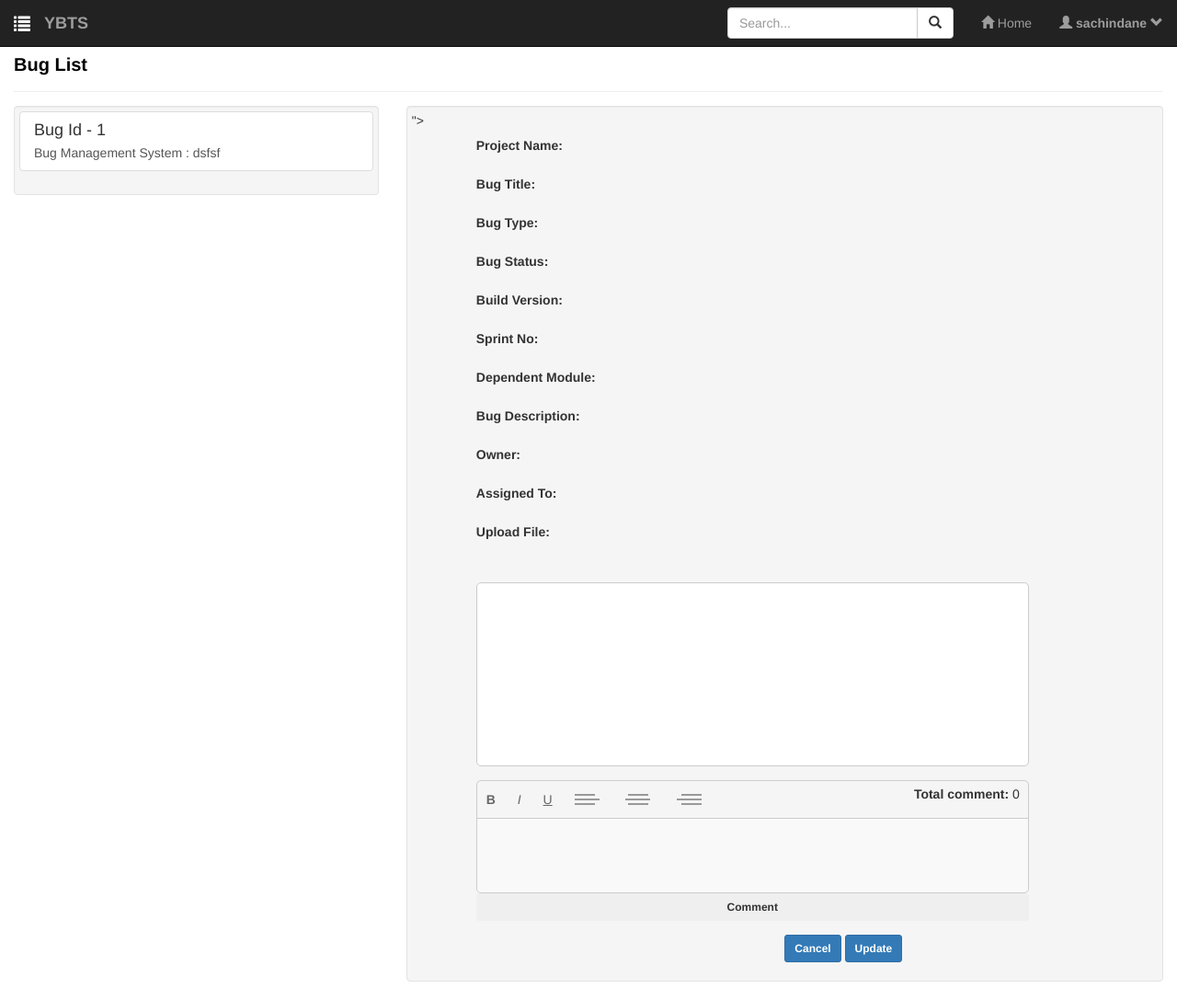
After one commit to sachind-cuelogic/BugManagementSystem, a Django app: page /bug_list/ in a window 1280 px wide. The commit adds this page. Shown: the whole page at 92% size. Run offline with Django 3.2, Linux system fonts and the light colour scheme; a user stored in the database is signed in; data comes from the database, SQL or seed files in the repository; some libraries are stand-ins or nearby versions.

Commit message:
bug list

```diff
--- a/bms/bms/settings.py
+++ b/bms/bms/settings.py
@@ -7,7 +7,7 @@ SECRET_KEY = 'l3jp1otpe@z+4h!r$zrpju13pbqp0*%or9riuursg)2@o#wk(@'
 
 DEBUG = True
 
-ALLOWED_HOSTS = ["172.21.32.79"]
+ALLOWED_HOSTS = []
 
 EMAIL_USE_TLS = True
 EMAIL_HOST = 'smtp.gmail.com'
--- /dev/null
+++ b/bms/bms_app/static/bms_app/css/bug_list.css
@@ -0,0 +1,221 @@
+html {
+  height: 100%;
+}
+body {
+  min-height: 100%;
+}
+.list-group-item{
+	margin-bottom: 10px;
+}
+.form-horizontal .control-label {
+    text-align: left;
+}
+
+#col2{
+
+}
+
+.title{
+    color:black;
+    font-size:20px;
+    font-weight: bold;
+}
+
+.page-header{
+    padding-top: 60px;
+    margin: 0px;
+}
+.row{
+	padding-top: 15px;
+}
+.well{
+	padding: 5px;
+}
+textarea{
+  resize: none;
+  outline: none;
+  width: 394px;
+  font-family: tahoma;
+  background: #f9f9f9;
+}
+
+textarea:focus{
+  background: #fff;
+}
+
+input[type="submit"]{
+
+  padding: 5px 0px;
+  font-weight: bold;
+
+}
+
+.content{
+  width: 100%;
+}
+
+/*.comments{
+  width: 400px;
+  margin: 30px auto;
+}*/
+
+.insert-text{
+  position: relative;
+}
+
+.insert-text .loading{
+  position: absolute;
+  bottom: -25px;
+  display: none;
+}
+
+.insert-text .total-comment{
+  position: absolute;
+  bottom: -25px;
+  right: 0px;
+}
+
+.insert-text .total-comment:before{
+  content: "Total comment: ";
+  font-weight: bold;
+}
+
+.list-comments{
+  margin-top: 30px;
+  border: 1px solid #ccc;
+  background: #fff;
+}
+
+.list-comments > div{
+  padding: 10px;
+  border-bottom: 1px solid #ccc;
+}
+
+.list-comments > div:last-child{
+  border-bottom: none;
+}
+
+.editor{
+  border: 1px solid #ccc;
+  border-radius: 5px;
+}
+
+.editor-header{
+  border-bottom: 1px solid #ccc;
+}
+
+.editor-header a{
+  display: inline-block;
+  padding: 10px;
+  color: #666;
+}
+
+.editor-header a:hover{
+  color: #000;
+}
+
+.editor-content{
+  padding: 10px;
+  outline: none;
+  min-height: 80px;
+  background: #f9f9f9;
+  border-radius: 0px 0px 5px 5px;
+}
+
+.editor-content:focus{
+  background: #fff;
+}
+
+b{
+  font-weight: bold;
+}
+
+i{
+  font-style: italic;
+}
+
+p{
+  line-height: 20px;
+}
+
+a{
+  text-decoration: none;
+}
+
+[data-role="bold"]{
+  font-weight: bold;
+}
+
+[data-role="italic"]{
+  font-style: italic;
+}
+
+[data-role="underline"]{
+  text-decoration: underline;
+}
+
+[class^="menu"] {
+  position: relative;
+  top: 6px;
+  display: block;
+  width: 27px;
+  height: 2px;
+  margin: 0 auto;
+  background: #999;
+}
+
+[class^="menu"]:before {
+  content: '';
+  top: -5px;
+  width: 80%;
+  position: relative;
+  display: block;
+  height: 2px;
+  margin: 0 auto;
+  background: #999;
+}
+
+[class^="menu"]:after {
+  content: '';
+  top: 3px;
+  width: 80%;
+  position: relative;
+  display: block;
+  height: 2px;
+  margin: 0 auto;
+  background: #999;
+}
+
+.menu-left {
+  margin-right: 5px;
+}
+
+.menu-left:before{
+  margin-right: 5px;
+}
+
+.menu-left:after{
+  margin-right: 5px;
+}
+
+.menu-right {
+  margin-left: 5px;
+}
+
+.menu-right:before{
+  margin-left: 5px;
+}
+
+.menu-right:after{
+  margin-left: 5px;
+}
+.list-comments{
+  border-radius: 5px;
+  height: 200px;
+  overflow-y: scroll;
+  margin-bottom: 15px;
+
+}
+.total-comment{
+  margin-right: 10px;
+}
--- a/bms/bms_app/static/bms_app/js/bug_view.js
+++ b/bms/bms_app/static/bms_app/js/bug_view.js
@@ -7,3 +7,112 @@ $(document).ready(function(){
 			);
 	}
 });
+
+$(document).ready(function(){
+  $(".editor-header a").click(function(e){
+    e.preventDefault();
+
+    var _val = $(this).data("role"),
+        _sizeValIn = parseInt($(this).data("size-val") + 1),
+        _sizeValRe = parseInt($(this).data("size-val") - 1),
+        _size = $(this).data("size");
+    if(_size == "in-size"){
+      document.execCommand(_val, false, _sizeValIn + "px");
+    } else{
+      document.execCommand(_val, false, _sizeValRe + "px");
+    }
+  });
+});
+
+$(document).ready(function(){
+  var $text = $("#text"),
+      $submit = $("input[type='submit']"),
+      $listComment = $(".list-comments"),
+      $loading = $(".loading"),
+      _data,
+      $totalCom = $(".total-comment");
+
+  $totalCom.text($(".list-comments > div").length);
+
+  $($submit).click(function(){
+    if($text.html() == ""){
+      alert("Plesea write a comment!");
+      $text.focus();
+    } else{
+      _data = $text.html();
+      $.ajax({
+        type: "POST",
+        url: window.local,
+        data: _data,
+        cache: false,
+        success: function(html){
+          $loading.show().fadeOut(300);
+          $listComment.append("<div>"+_data+"</div>");
+          $text.html("");
+          $totalCom.text($(".list-comments > div").length);
+        }
+      });
+      return false;
+    }
+  });
+});
+
+
+function getCookie(name) {
+    var cookieValue = null;
+    if (document.cookie && document.cookie != '') {
+        var cookies = document.cookie.split(';');
+        for (var i = 0; i < cookies.length; i++) {
+            var cookie = jQuery.trim(cookies[i]);
+            if (cookie.substring(0, name.length + 1) == (name + '=')) {
+                cookieValue = decodeURIComponent(cookie.substring(name.length + 1));
+                break;
+            }
+        }
+    }
+    return cookieValue;
+}
+
+function csrfSafeMethod(method) {
+    return (/^(GET|HEAD|OPTIONS|TRACE)$/.test(method));
+}
+
+$(document).ready(function() {
+    var csrftoken = getCookie('csrftoken');
+
+    $.ajaxSetup({
+        beforeSend: function(xhr, settings) {
+            if (!csrfSafeMethod(settings.type) && !this.crossDomain) {
+                xhr.setRequestHeader("X-CSRFToken", csrftoken);
+            }
+        }
+    });
+
+    $('.bug').on('click', function(event) {
+        event.preventDefault();
+        var bug_id = $(this).attr('id');
+        console.log(bug_id);
+
+        $.ajax({
+            data:{ bug_id: bug_id },
+            dataType: "JSON",
+            type: 'POST',
+            url: "bug_list/",
+            success: function(result)
+            {
+              $("#project_name").text(result[0]['fields']['project_name']);
+              $("#title").text(result[0]['fields']['title']);
+              $("#bug_type").text(result[0]['fields']['bug_type']);
+              $("#status").text(result[0]['fields']['status']);
+              $("#build_version").text(result[0]['fields']['build_version']);
+              $("#sprint_no").text(result[0]['fields']['sprint_no']);
+              $("#dependent_module").text(result[0]['fields']['dependent_module']);
+              $("#description").text(result[0]['fields']['description']);
+              $("#bug_owner").text(result[0]['fields']['bug_owner']);
+              $("#bug_assign").text(result[0]['fields']['bug_assigned_to']);
+              $("#bug_file").text(result[0]['fields']['bug_file']);
+              console.log(result);
+            }
+        });
+    });
+});
--- a/bms/bms_app/urls.py
+++ b/bms/bms_app/urls.py
@@ -14,7 +14,7 @@ urlpatterns = [
     url(r'^website_home/', views.website_home),
     url(r'^project_list/', views.project_list),
     url(r'^create_bug/', views.create_bug, name="create_bug"),
-    url(r'^bug_view/', views.bug_view),
+    url(r'^bug_list/', views.bug_list),
     url(r'^logout/', auth_views.logout),
     url(r'^services/', views.services),
     url(r'^about/', views.about),
--- a/bms/bms_app/views.py
+++ b/bms/bms_app/views.py
@@ -16,7 +16,7 @@ from django.contrib.auth.decorators import login_required
 from .models import ProjectType, ProductDetails, UserRole, ProductUser, BugType, BugStatus
 from .models import BugDetails
 from .forms import Bug_Details_Form
-
+from django.core import serializers
 
 def home(request):
     return render(request, 'bms_app/home.html')
@@ -153,15 +153,51 @@ def create_bug(request):
             userObj = bug_form.cleaned_data
             bug_form.save()
             messages.success(request, "You have successfully created bug!")
-            return HttpResponseRedirect('/bug_view/')
+            return HttpResponseRedirect('/bug_list/')
     else:
         bug_form = Bug_Details_Form()
 
     return render(request, 'registration/create_bug.html',
                     {'bug_form' : bug_form})
 
-def bug_view(request):
-    return render(request, 'registration/bug_view.html')
+def bug_list(request):
+    if request.user.is_authenticated():
+        current_user = request.user
+    if request.method == 'GET':
+        bug_data = BugDetails.objects.raw("SELECT "
+            "pd.prod_name, bd.id, bd.title, bd.build_version, bd.sprint_no, bd.description, bd.bug_file, bd.bug_assigned_to_id, bd.bug_owner_id, bd.bug_type_id, bd.status_id, bd.dependent_module "
+            "FROM bms_app_bugdetails bd "
+            "JOIN bms_app_productdetails pd on pd.id=bd.project_name_id "
+            "JOIN bms_app_productuser pu on pu.product_id=pd.id "
+            "where pu.prod_user_id = %s ", [current_user.id])
+
+        print bug_data
+        return render(request, 'registration/bug_list.html',
+                        {'bug_data': list(bug_data)})
+    else:
+        # import pdb;
+        # pdb.set_trace()
+        data = request.POST
+        bug_id = data['bug_id']
+        print bug_id
+
+        bug_result = BugDetails.objects.raw("SELECT "
+            "bd.id, pd.prod_name, bd.title, bd.build_version, bd.sprint_no, bd.description, bd.bug_file, bd.bug_assigned_to_id, bd.bug_owner_id, bd.bug_type_id, bd.status_id, bd.dependent_module "
+            "FROM bms_app_bugdetails bd "
+            "JOIN bms_app_productdetails pd on pd.id=bd.project_name_id "
+            "JOIN bms_app_productuser pu on pu.product_id=pd.id "
+            "where pu.prod_user_id = %s and bd.id = %s",
+                        [current_user.id, bug_id])
+
+        # bug_response = []
+        # for index, bugs in list(bug_result):
+        #     bug_response["prod_name"] = bugs.prod_name
+
+        bugdata = serializers.serialize('json', bug_result)
+        print bugdata
+        return HttpResponse(bugdata, content_type='application/json')
+
+    return render(request, 'registration/bug_list.html')
 
 def services(request):
     return render(request, 'registration/services.html')
--- /dev/null
+++ b/bms/templates/registration/bug_list.html
@@ -0,0 +1,149 @@
+{% extends "registration/header_sidebar.html" %}
+{% load static %}
+
+{% block content %}
+
+<div class="page-header"><p class="title">Bug List</p></div>
+    <div class="row">
+        <div class="col-md-4">
+            <div id="col1" class="well">
+                <div class="list-group">
+                    {% for pt in bug_data %}
+                    <a href="#" class="list-group-item bug" id="{{pt.id}}">
+                        <h4 class="list-group-item-heading" value={{pt.id}}>Bug Id - {{pt.id}}</h4>
+                        <p class="list-group-item-text">{{pt.prod_name}} : {{pt.title}}</p>
+                    </a>
+                    {% endfor %}
+                </div>
+            </div>
+        </div>
+        <div class="col-md-8">
+            <div id="col2">
+                <div class="col-md-12 well">
+                    <form method="POST" class="form-horizontal" enctype="multipart/form-data"> {% csrf_token %}
+                        <input type="hidden" id="csrf" value="{%csrf_token%}">
+
+                        <div class="form-group required">
+                            <label for="project_name" class="control-label col-sm-3 col-sm-offset-1">Project Name:</label>
+                            <div class="col-sm-6">
+                            <span id="project_name"></span>
+                            </div>
+                        </div>
+
+                        <div class="form-group required">
+
+                            <label for="title" class="control-label col-sm-3 col-sm-offset-1">Bug Title:</label>
+                            <div class="col-sm-6">
+                                <span id="title"></span>
+                            </div>
+                        </div>
+
+                        <div class="form-group required">
+                            <label for="bug_type" class="control-label col-sm-3 col-sm-offset-1">Bug Type:</label>
+                            <div class="col-sm-6">
+                                <span id="bug_type"></span>
+                            </div>
+                        </div>
+
+                        <div class="form-group required">
+                            <label for="status" class="control-label col-sm-3 col-sm-offset-1">Bug Status:</label>
+                            <div class="col-sm-6">
+                                <span id="status"></span>
+                            </div>
+                        </div>
+
+                        <div class="form-group">
+
+                            <label for="build_version" class="control-label col-sm-3 col-sm-offset-1">Build Version:</label>
+                            <div class="col-sm-6">
+                                <span id="build_version"></span>
+                            </div>
+                        </div>
+
+                        <div class="form-group">
+
+                            <label for="sprint_no" class="control-label col-sm-3 col-sm-offset-1">Sprint No:</label>
+                            <div class="col-sm-6">
+                                <span id="sprint_no"></span>
+                            </div>
+                        </div>
+
+
+                        <div class="form-group">
+
+                            <label for="dependent_module" class="control-label col-sm-3 col-sm-offset-1">Dependent Module:</label>
+                            <div class="col-sm-6">
+                                <span id="dependent_module"></span>
+                            </div>
+                        </div>
+
+
+                        <div class="form-group">
+                            <label for="description" class="control-label col-sm-3 col-sm-offset-1">Bug Description:</label>
+                            <div class="col-sm-6">
+                            <span id="description"></span>
+                            </div>
+                        </div>
+
+                        <div class="form-group required" id="nameofprodtype">
+                            <label for="bug_owner" class="control-label col-sm-3 col-sm-offset-1">Owner:</label>
+                            <div class="col-sm-6">
+                                <span id="bug_owner"></span>
+                            </div>
+                        </div>
+
+                        <div class="form-group required" id="nameofprodtype">
+                            <label for="prodType" class="control-label col-sm-3 col-sm-offset-1">Assigned To:</label>
+                            <div class="col-sm-6">
+                            <span id="bug_assign"></span>
+                            </div>
+                        </div>
+
+                        <div class="form-group" id="nameoffile">
+                            <label for="bug_file" class="control-label col-sm-3 col-sm-offset-1">Upload File:</label>
+                            <div class="col-sm-6">
+                               <span id="bug_file"></span>
+                            </div>
+                        </div>
+                        <div class="form-group">
+                            <div class="comments col-sm-9 col-sm-offset-1">
+                                <div class="list-comments">
+
+                                </div>
+                                <div class="insert-text">
+                                    <span class="loading">Loading...</span>
+                                    <span class="total-comment"></span>
+                                </div>
+                                <div class="editor">
+                                    <div class="editor-header">
+                                        <a href='#' data-role='bold'>B</a>
+                                        <a href='#' data-role='italic'>I</a>
+                                        <a href='#' data-role='underline'>U</a>
+                                        <a href='#' data-role='justifyleft'><i class="menu-left"></i></a>
+                                        <a href='#' data-role='justifycenter'><i class="menu-center"></i></a>
+                                        <a href='#' data-role='justifyright'><i class="menu-right"></i></a>
+                                    </div>
+                                <div id="text" class="editor-content" contenteditable>
+
+                                </div>
+                            </div>
+
+                            <input class="btn btn-sm btn btn-sm col-sm-12" type="submit" value="Comment">
+
+                        </div>
+                    </div>
+
+                    <div class="form-group" id="nameofbuton">
+
+                        <a class="btn btn-sm btn-primary col-sm-offset-6" type="button" href="/website_home/" id="cancel-button"> <strong>Cancel </strong> </a>
+                        <button class="btn btn-sm btn-primary" type="submit"> <strong>Update</strong> </button>
+
+                    </div>
+                </form>
+            </div>
+        </div>
+    </div>
+</div>
+
+<link rel="stylesheet" type="text/css" href="{% static 'bms_app/css/bug_list.css' %}">
+{% endblock %}
--- a/bms/templates/registration/header_sidebar.html
+++ b/bms/templates/registration/header_sidebar.html
@@ -103,7 +103,7 @@
                     <a href="/create_bug"><span aria-hidden="true" id="sidebar-link"><i class="fa fa-plus-circle" aria-hidden="true"></i></span> Create Bug</a>
                 </li>
                 <li>
-                    <a href="/bug_view"><span aria-hidden="true" id="sidebar-link"><i class="fa fa-eye" aria-hidden="true"></i></span>Bug View</a>
+                    <a href="/bug_list"><span aria-hidden="true" id="sidebar-link"><i class="fa fa-eye" aria-hidden="true"></i></span>Bug View</a>
                 </li>
                 </ul>
             </div>
@@ -125,4 +125,6 @@
 <script type="text/javascript" src="{% static 'bms_app/js/create_prod.js' %}"></script>
 <script type="text/javascript" src="{% static 'bms_app/js/prod_ajax.js' %}"></script>
 <script type="text/javascript" src="{% static 'bms_app/js/prod_list.js' %}"></script>
+<script type="text/javascript" src="{% static 'bms_app/js/bug_view.js' %}"></script>
+
 </html>
```
Also changed, not shown: bms/templates/registration/bug_view.html (deleted, +0 -181 lines), bms/bms_app/static/bms_app/js/editable.js (added).
